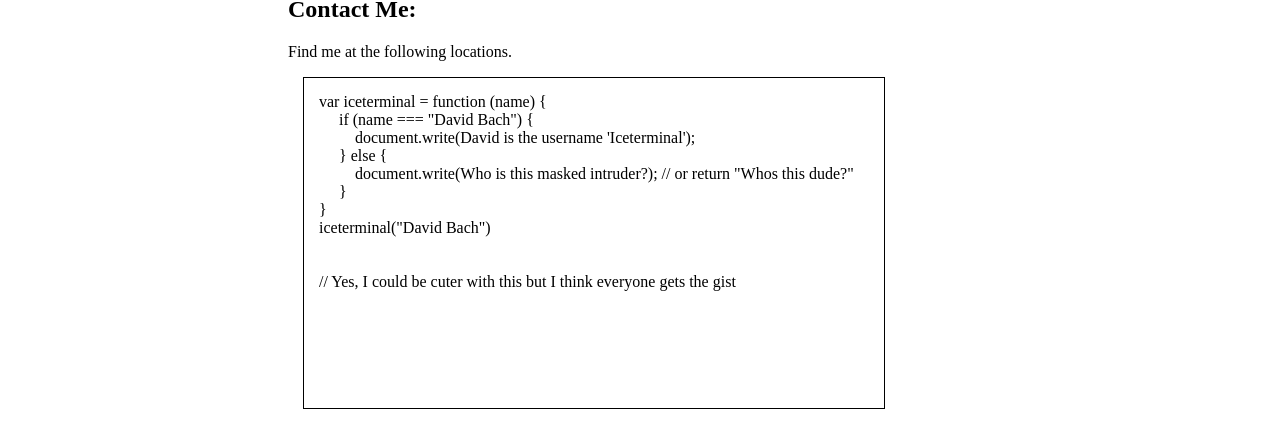
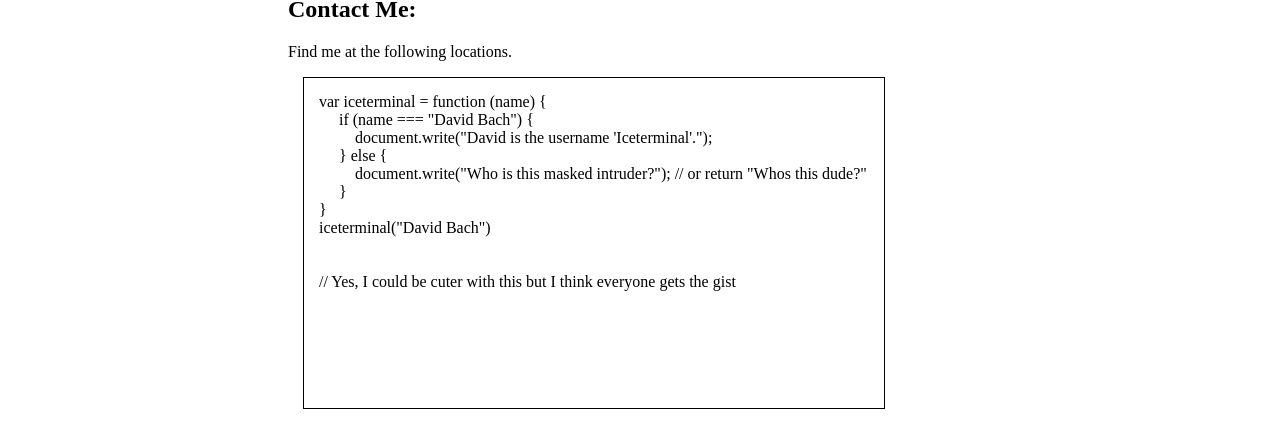
Before and after one commit to iceterminal/vetswhocode, a plain HTML site: page contact.html in a window 1280 px wide. Shown: the part 244-686 px from the top of the page. Drawn offline with Linux system fonts and the light colour scheme.

Commit message:
Fix youtube png filename

```diff
--- a/contact.html
+++ b/contact.html
@@ -31,9 +31,9 @@
 				<p class="func">
 				var iceterminal = function (name) { <br>
 				&emsp;	if (name === "David Bach") { <br>
-				&emsp;&emsp;		document.write(David is the username 'Iceterminal'); <br>
+				&emsp;&emsp;		document.write("David is the username 'Iceterminal'."); <br>
 				&emsp;	} else { <br>
-				&emsp;&emsp;		document.write(Who is this masked intruder?); // or return "Whos this dude?" <br>
+				&emsp;&emsp;		document.write("Who is this masked intruder?"); // or return "Whos this dude?" <br>
 				&emsp;	} <br>
 				} <br>
 				iceterminal("David Bach")<br><br><br>
@@ -42,8 +42,8 @@
 				<br>
 				<address>
 				<a href="mailto:iceterminal@gmail.com">Iceterminal</a> on gmail.<br>
-				<a href="https://twitter.com/iceterminal">Iceterminal </a> on twitter.<br>
-				<a href="https://github.com/iceterminal">Iceterminal</a> on github.<br>
+				<a href="https://twitter.com/iceterminal" target="_blank">Iceterminal </a> on twitter.<br>
+				<a href="https://github.com/iceterminal" target="_blank">Iceterminal</a> on github.<br>
 				</address>
 			</p>
 
```
Also changed, not shown: images/Youtube.png (renamed from images/YouTube.png), 1 other file.
